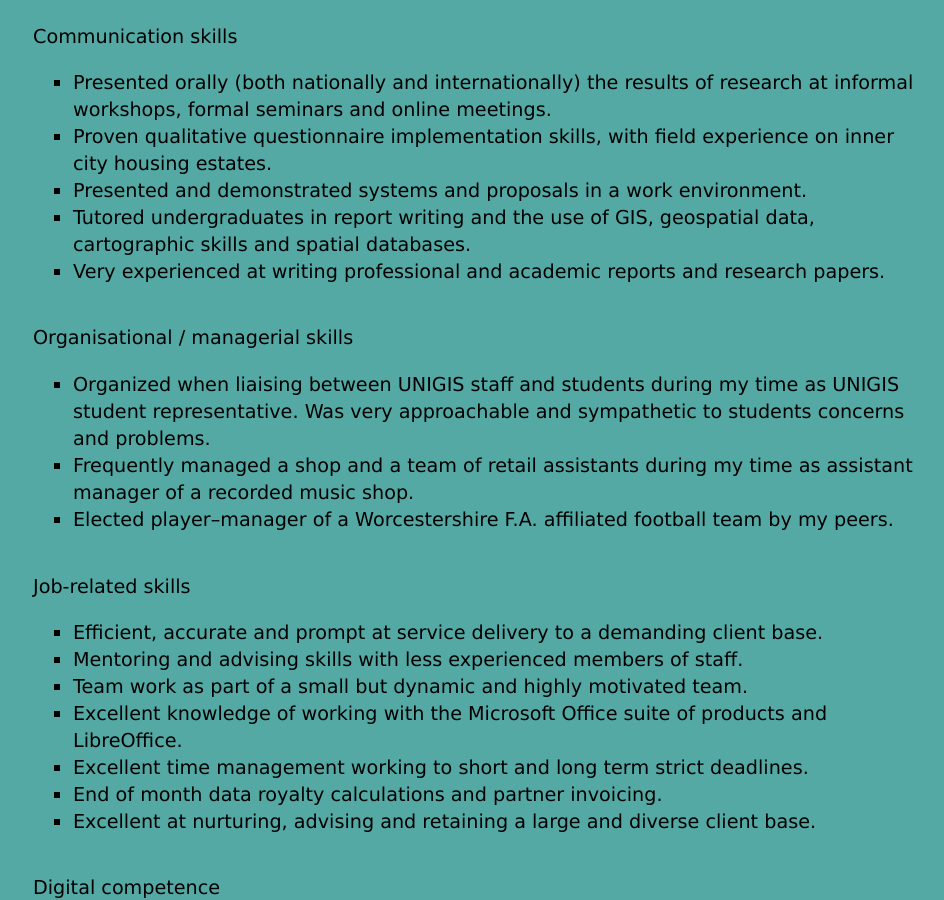
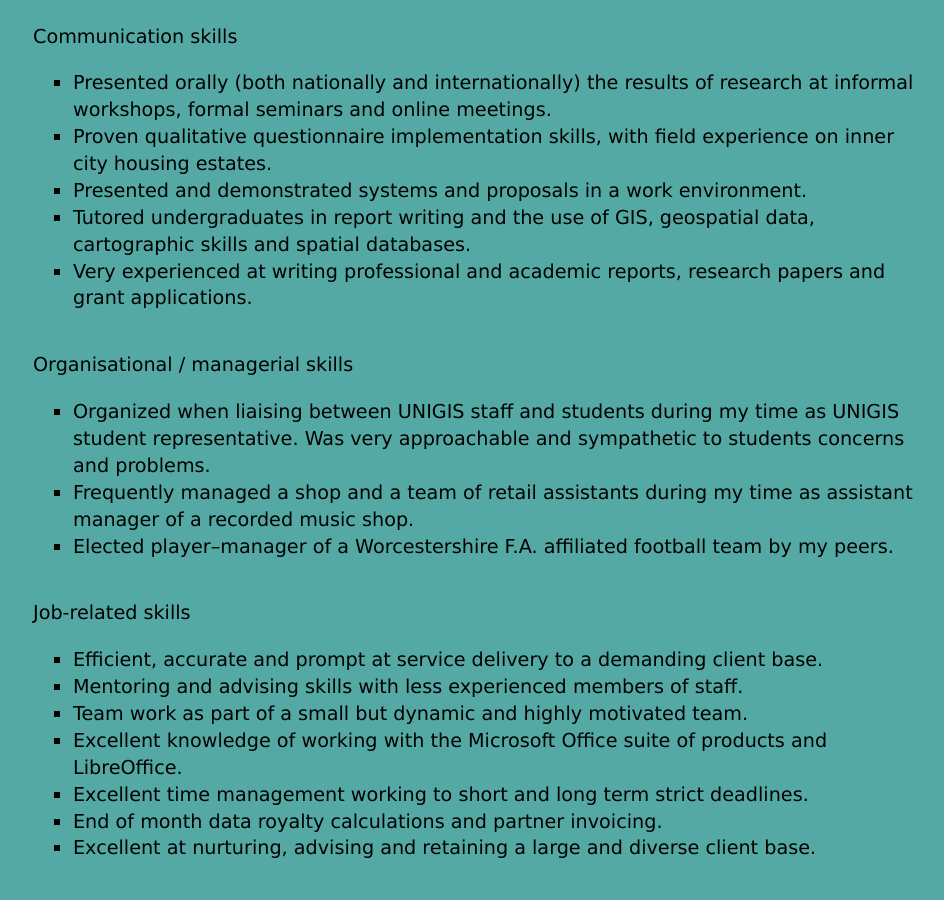
Before and after one commit to ltclasper/ltclasper.github.io, a Jekyll site: the page built from cv/index.html, in a window 1280 px wide and 900 px high, scrolled down 2615 px. Shown: the whole window, without its empty margins (159-1103 px from the left). Built offline with Jekyll 4.4.1, drawn with Linux system fonts in a browser that asks for light colours.

Commit message:
Update index.html

```diff
--- a/cv/index.html
+++ b/cv/index.html
@@ -109,7 +109,7 @@ title: Luke Clasper's CV
 <li>Proven qualitative questionnaire implementation skills, with field experience on inner city housing estates. </li>
 <li>Presented and demonstrated systems and proposals in a work environment.</li>
 <li>Tutored undergraduates in report writing and the use of GIS, geospatial data, cartographic skills and spatial databases.</li>
-<li>Very experienced at writing professional and academic reports and research papers.</li>
+<li>Very experienced at writing professional and academic reports, research papers and grant applications.</li>
 
 	</ul>
 </p>
```
